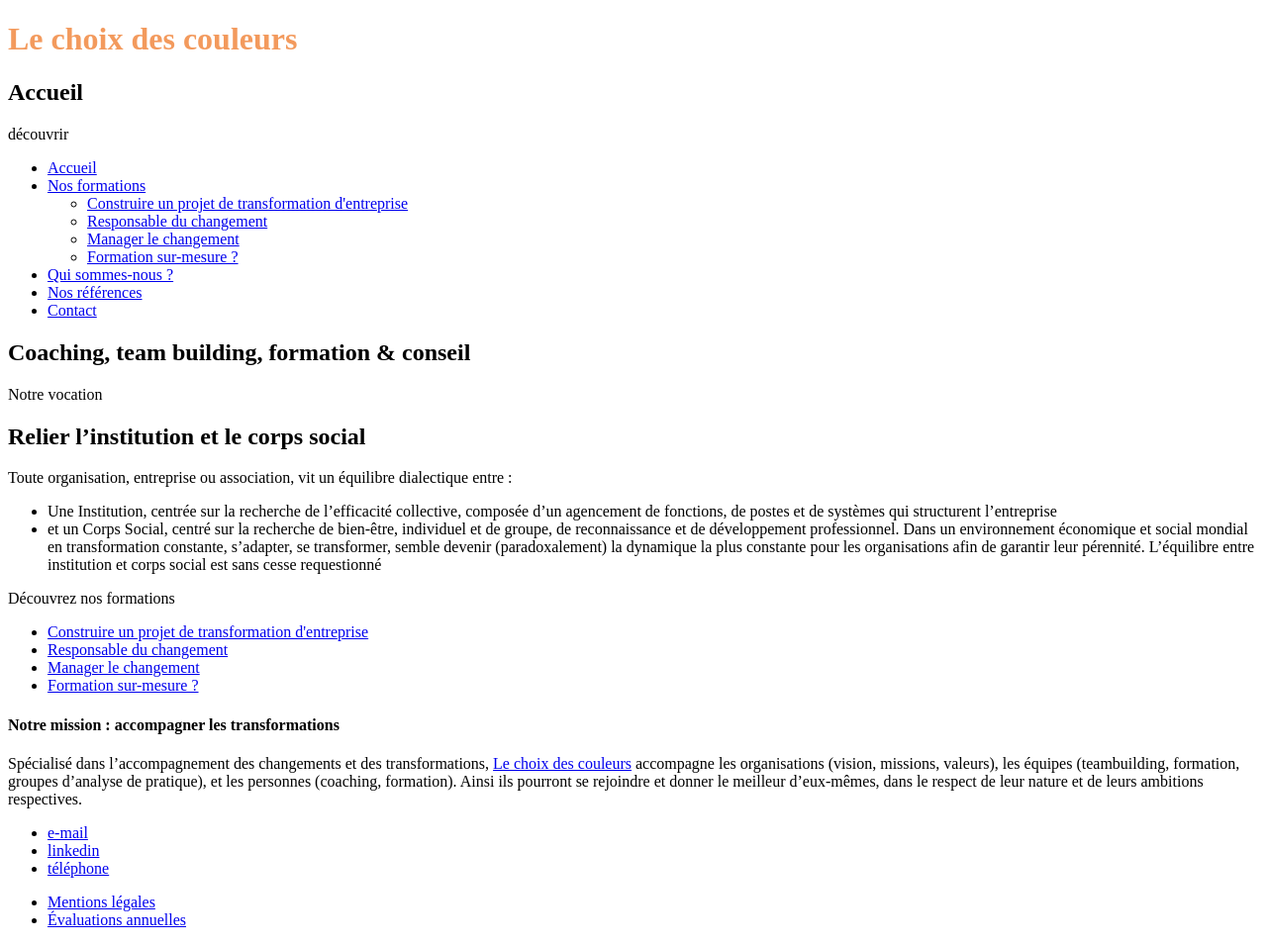
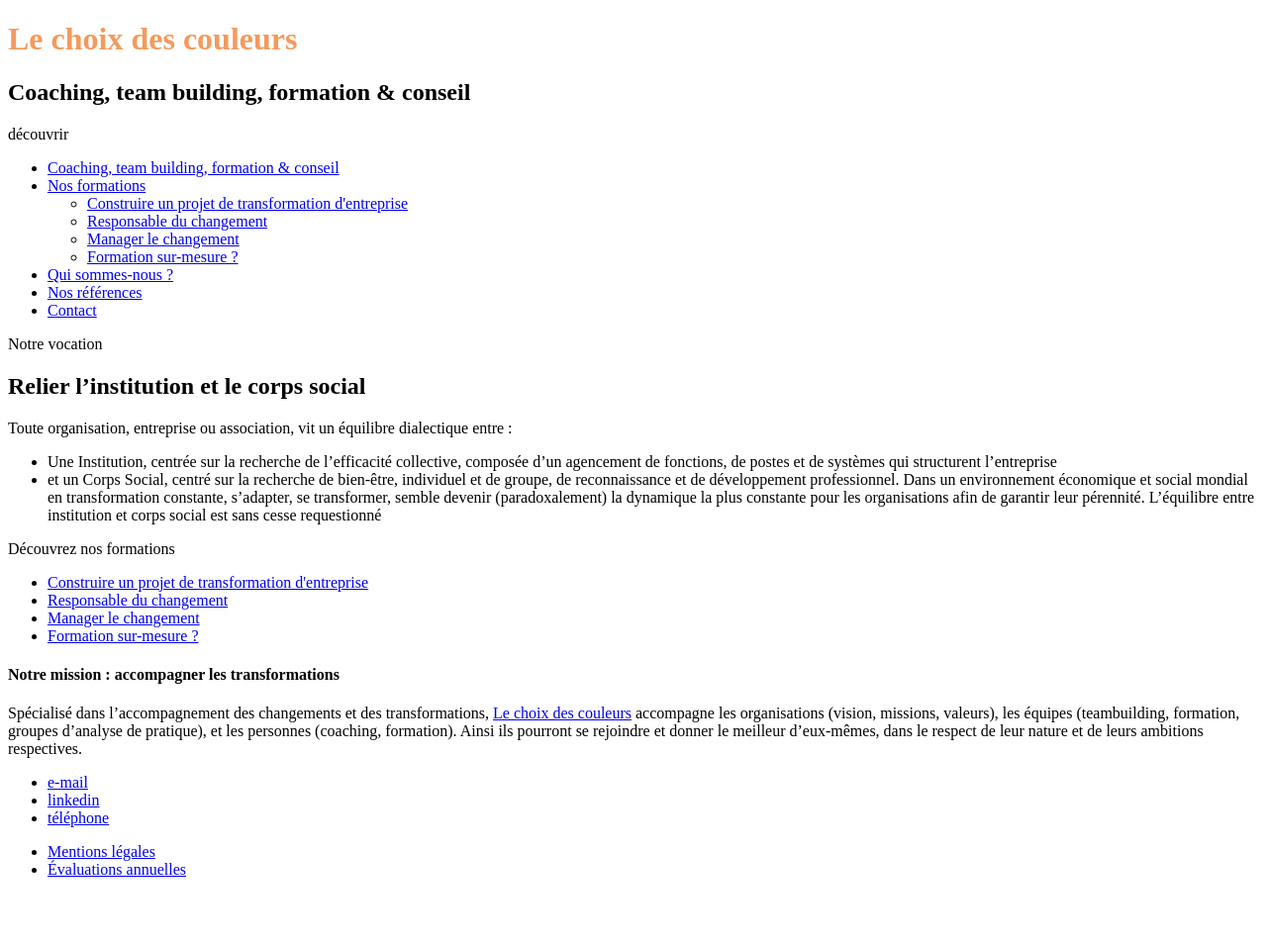
Before and after one commit to hugo-perier/www-lechoixdescouleurs, a Jekyll site: the page built from index.md, in a window 1280 px wide. Shown: the whole page at 99% size. Built offline with Jekyll 4.4.1, drawn with Linux system fonts in a browser that asks for light colours; nearby versions of some CDN libraries; after the commit the page ends 904 px from its top, so only the background shows below that.

Commit message:
Changement du titre de la page d'accueil pour la conformité du layout

```diff
--- a/index.md
+++ b/index.md
@@ -3,10 +3,8 @@ id: home
 layout: default
 navigation: menu
 order: 1
-title: Accueil
+title: Coaching, team building, formation & conseil
 ---
-
-## Coaching, team building, formation & conseil
 
 Notre vocation
 ## Relier l'institution et le corps social
```
